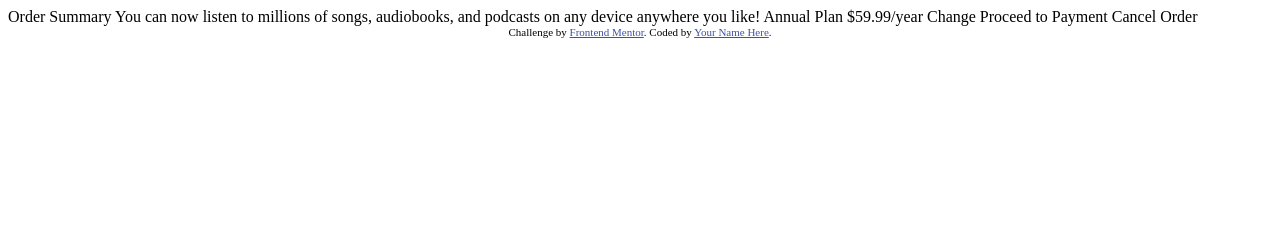
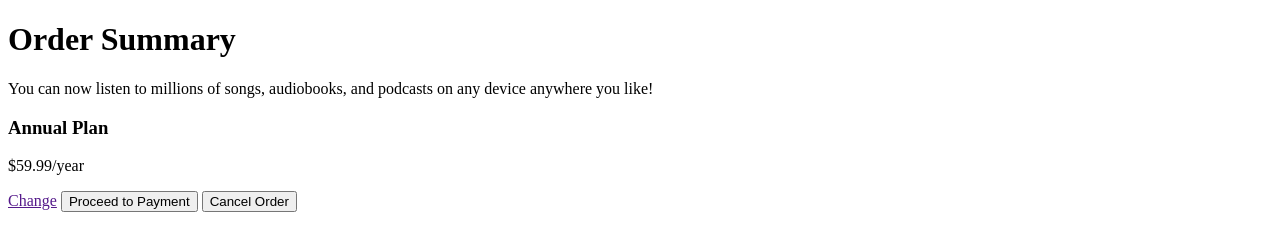
Before and after one commit to ob-codes/FEM_OrderSummary, a plain HTML site: page index.html in a window 1280 px wide. Drawn offline with Linux system fonts and the light colour scheme.

Commit message:
added semantic tags to HTML content

```diff
--- a/index.html
+++ b/index.html
@@ -16,22 +16,17 @@
   </head>
   <body>
 
-  Order Summary
+    <h1>Order Summary</h1>
 
-  You can now listen to millions of songs, audiobooks, and podcasts on any
-  device anywhere you like!
+    <p>You can now listen to millions of songs, audiobooks, and podcasts on any
+      device anywhere you like!</p>
 
-  Annual Plan
-  $59.99/year
+    <h3>Annual Plan</h3>
+    <p>$59.99/year</p>
 
-  Change
+    <a href="">Change</a>
 
-  Proceed to Payment
-  Cancel Order
-
-  <div class="attribution">
-    Challenge by <a href="https://www.frontendmentor.io?ref=challenge" target="_blank">Frontend Mentor</a>.
-    Coded by <a href="#">Your Name Here</a>.
-  </div>
+    <button>Proceed to Payment</button>
+    <button>Cancel Order</button>
   </body>
 </html>
```
Lines whose indentation alone changed are shown as unchanged.
